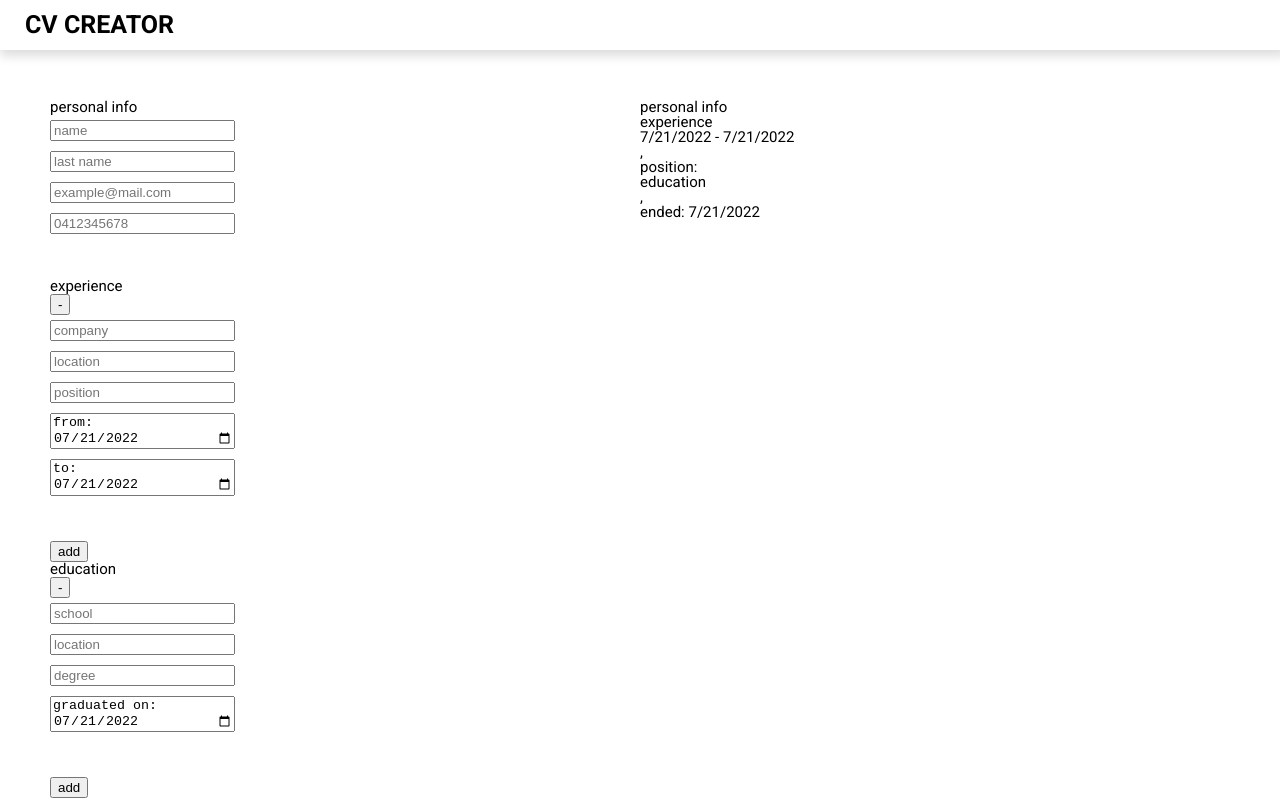
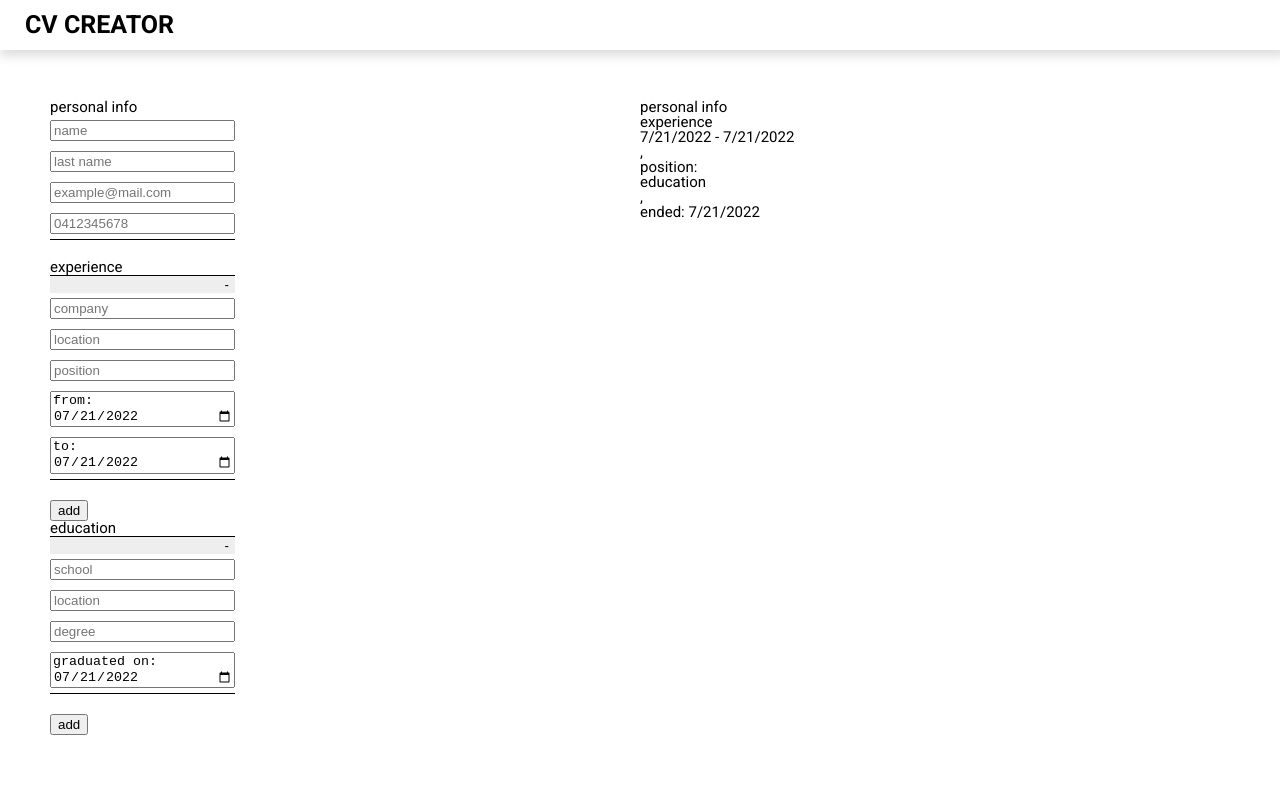
Before and after one commit to RobbeVanslambrouck/react-cv-project, a React (Create React App) app: page / in a window 1280 px wide. Shown: the top 800 px of the page. Built offline with nearby package versions, Linux system fonts and the light colour scheme.

Commit message:
made bar above form better

```diff
--- a/src/components/forms/EducationFrom.js
+++ b/src/components/forms/EducationFrom.js
@@ -74,7 +74,7 @@ class EducationFrom extends Component {
       this.state;
     if (minimise) {
       return (
-        <div>
+        <div className="minimised form-top-bar">
           <button type="button" onClick={this.maximise}>
             +
           </button>
@@ -83,12 +83,13 @@ class EducationFrom extends Component {
               remove
             </button>
           ) : null}
-          <p>{school}</p>
+          <p className="from-top-summary">{school}</p>
         </div>
       );
     }
     return (
       <div>
+        <div className="maximised form-top-bar">
           <button type="button" onClick={this.minimise}>
             -
           </button>
@@ -97,6 +98,8 @@ class EducationFrom extends Component {
               remove
             </button>
           ) : null}
+          <p className="from-top-summary">{school}</p>
+        </div>
         <form className="edu-exp" onSubmit={this.handleSubmit}>
           <label htmlFor="school-name">school name:</label>
           <input
--- a/src/components/forms/ExperienceFrom.js
+++ b/src/components/forms/ExperienceFrom.js
@@ -75,7 +75,7 @@ class ExperienceForm extends Component {
   render() {
     if (this.state.minimise) {
       return (
-        <div>
+        <div className="minimised form-top-bar">
           <button type="button" onClick={this.maximise}>
             +
           </button>
@@ -84,12 +84,13 @@ class ExperienceForm extends Component {
               remove
             </button>
           ) : null}
-          <p>{this.state.company}</p>
+          <p className="from-top-summary">{this.state.company}</p>
         </div>
       );
     }
     return (
       <div>
+        <div className="maximised form-top-bar">
           <button type="button" onClick={this.minimise}>
             -
           </button>
@@ -98,6 +99,8 @@ class ExperienceForm extends Component {
               remove
             </button>
           ) : null}
+          <p className="from-top-summary">{this.state.company}</p>
+        </div>
         <form className="experience" onSubmit={this.handleSubmit}>
           <label htmlFor="company-name">company name:</label>
           <input
--- a/src/styles/editor.scss
+++ b/src/styles/editor.scss
@@ -10,7 +10,8 @@ input {
 form {
   display: flex;
   flex-direction: column;
-  margin-bottom: 4rem;
+  margin-bottom: 2rem;
+  border-bottom: 1px solid black;
 }
 
 #end-date {
@@ -30,3 +31,25 @@ form {
     content: 'graduated on: ';
   }
 }
+
+.form-top-bar {
+  background-color: #eee;
+  border-top: 1px solid black;
+
+  &.minimised {
+    border-bottom: 1px solid black;
+    margin-bottom: 1rem;
+  }
+
+  display: flex;
+  flex-direction: row-reverse;
+
+  .from-top-summary {
+    margin-right: auto;
+  }
+
+  button {
+    background-color: rgba($color: #000000, $alpha: 0.0);
+    border: none;
+  }
+}
```
Lines whose indentation alone changed are shown as unchanged.
